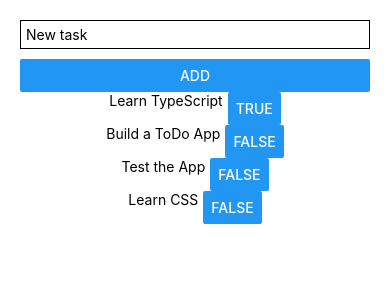
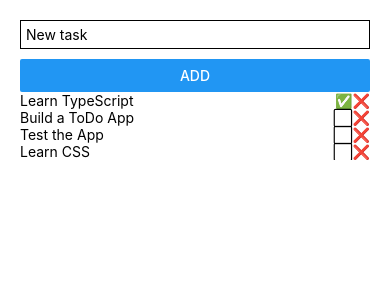
Before and after one commit to SudyStefan/ToDo, a React Native app in the folder mobile/: screen / in a window 390 px wide. Shown: the top 300 px of the page. Built offline with nearby package versions, Linux system fonts and the light colour scheme; no server answers.

Commit message:
Learned Pressables and Views

```diff
--- a/mobile/App.tsx
+++ b/mobile/App.tsx
@@ -1,5 +1,5 @@
 import { useEffect, useState } from "react";
-import { View, Text, TextInput, Button, FlatList } from "react-native";
+import { View, Text, TextInput, Button, FlatList, Pressable } from "react-native";
 import { ToDoEntry } from "../shared/types/ToDoEntry";
 //import { DummyData } from "../shared/dummyData/dummyData";
 
@@ -10,8 +10,12 @@ const DummyData: ToDoEntry[] = [
   { id: 4, text: 'Learn CSS', done: false },
 ];
 
+// const doneToString = (done: boolean): string => {
+//   return done ? "Done" : "Not Done";
+// }
+
 export default function App() {
-  const [todos, setTodos] = useState<ToDoEntry[]>([]);
+  const [todos, setTodos] = useState<ToDoEntry[]>(DummyData);
   const [text, setText] = useState("");
 
   const API_URL = "http://192.168.0.208:4000/todo";
@@ -32,12 +36,16 @@ export default function App() {
   // };
 
   const addTodo = () => {
-    DummyData.push({ id: DummyData.length+1, text, done: false });
+    setTodos([...todos, { id: todos.length+1, text, done: false }]);
     setText("");
   }
 
   const checkTodo = (id: number) => {
     setTodos(todos.map(todo => todo.id === id ? { ...todo, done: !todo.done } : todo));
+  }
+
+  const deleteTodo = (id: number) => {
+    setTodos(todos.filter(todo => todo.id !== id));
   }
 
   return (
@@ -50,14 +58,21 @@ export default function App() {
       />
       <Button title="Add" onPress={addTodo} />
         <FlatList
-          data={DummyData}
+          data={todos}
           keyExtractor={item => item.id.toString()}
           renderItem={({ item }) =>
-            <View style={{ flexDirection: "row", gap: 5, alignContent: "center", justifyContent: "center" }}>
-              <Text>{item.text}</Text>
-              <Button title={item.done.toString()} onPress={() => checkTodo(item.id)} />
-            </View>}
-        />
+            <View style={{ flexDirection: "row", gap: 5, alignContent:"flex-start", justifyContent: "space-between"}}>
+              <Text >{item.text}</Text>
+              <View style={{ flexDirection: "row", marginLeft: 30, alignContent: "center", justifyContent: "flex-end" }}>
+                <Pressable onPress={() => checkTodo(item.id)}>
+                  <Text>{item.done ? "✅" : "⬜"}</Text>
+                </Pressable>
+                <Pressable onPress={() => deleteTodo(item.id)}>
+                  <Text>❌</Text>
+                </Pressable>
+              </View>
+            </View>
+          }/>
     </View>
   );
 }
```
Also changed, not shown: 2 other files (tests, documents, lock files or other folders).
